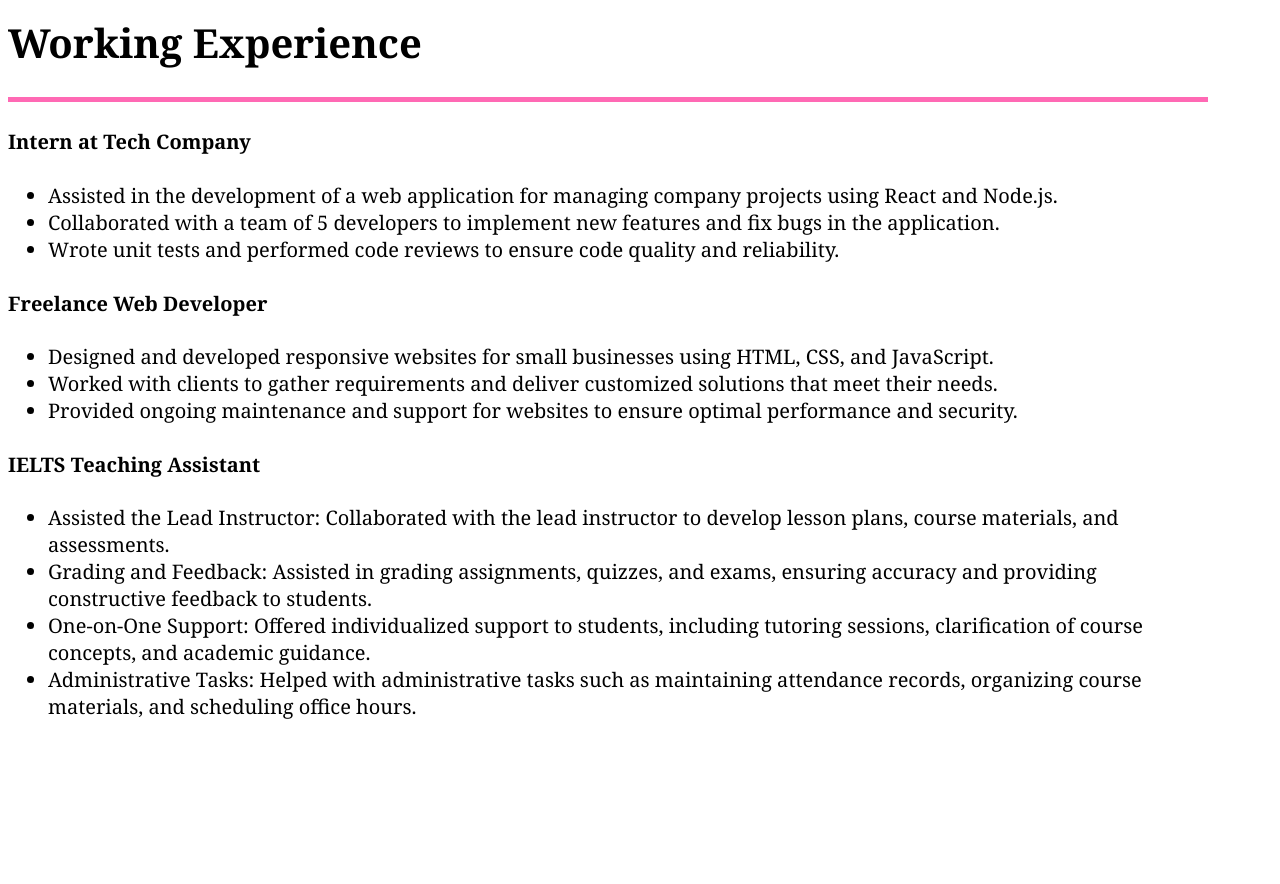
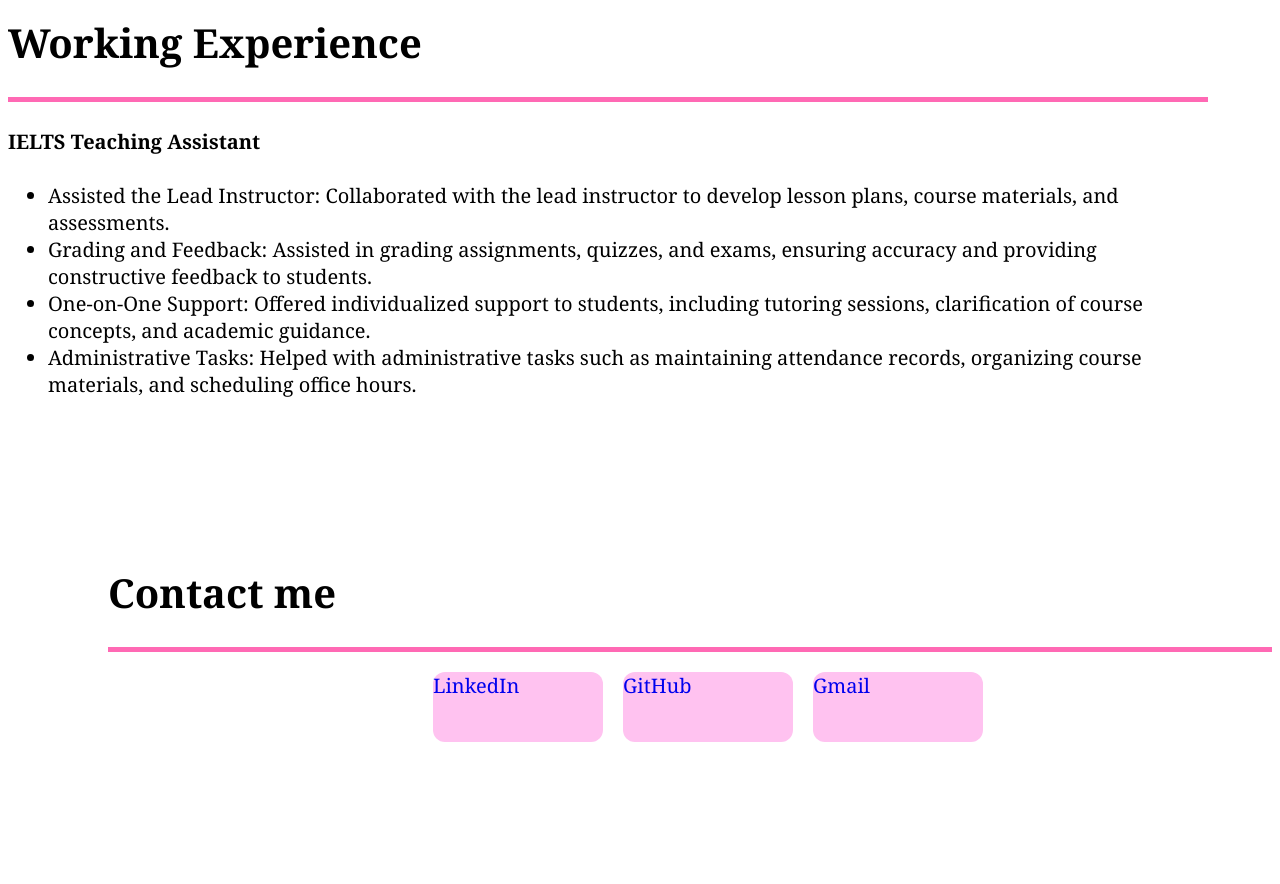
Before and after one commit to vnh-an/Test, a plain HTML site: page index.html in a window 1280 px wide. Shown: the part 2460-3344 px from the top of the page. Drawn offline with Linux system fonts and the light colour scheme.

Commit message:
Update index.html

```diff
--- a/index.html
+++ b/index.html
@@ -121,18 +121,6 @@
                 <div>
                     <h1>Working Experience</h1>
                     <div class="hrline"></div>
-                    <h4>Intern at Tech Company</h4>
-                    <ul>
-                        <li>Assisted in the development of a web application for managing company projects using React and Node.js.</li>
-                        <li>Collaborated with a team of 5 developers to implement new features and fix bugs in the application.</li>
-                        <li>Wrote unit tests and performed code reviews to ensure code quality and reliability.</li>
-                    </ul>
-                    <h4>Freelance Web Developer</h4>
-                    <ul>
-                        <li>Designed and developed responsive websites for small businesses using HTML, CSS, and JavaScript.</li>
-                        <li>Worked with clients to gather requirements and deliver customized solutions that meet their needs.</li>
-                        <li>Provided ongoing maintenance and support for websites to ensure optimal performance and security.</li>
-                    </ul>
                     <h4>IELTS Teaching Assistant</h4>
                     <ul>
                         <li>Assisted the Lead Instructor: Collaborated with the lead instructor to develop lesson plans, course materials, and assessments.</li>
```
